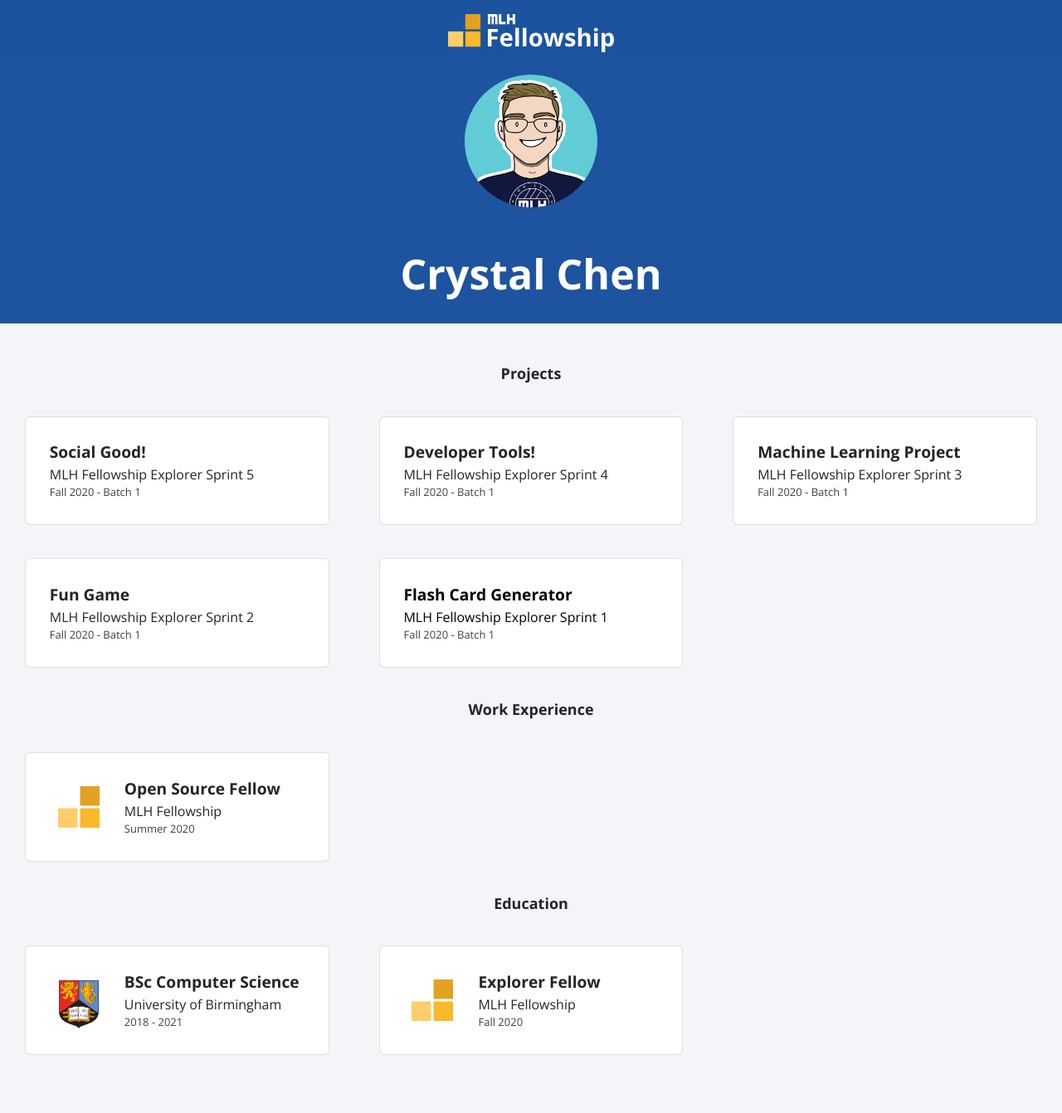
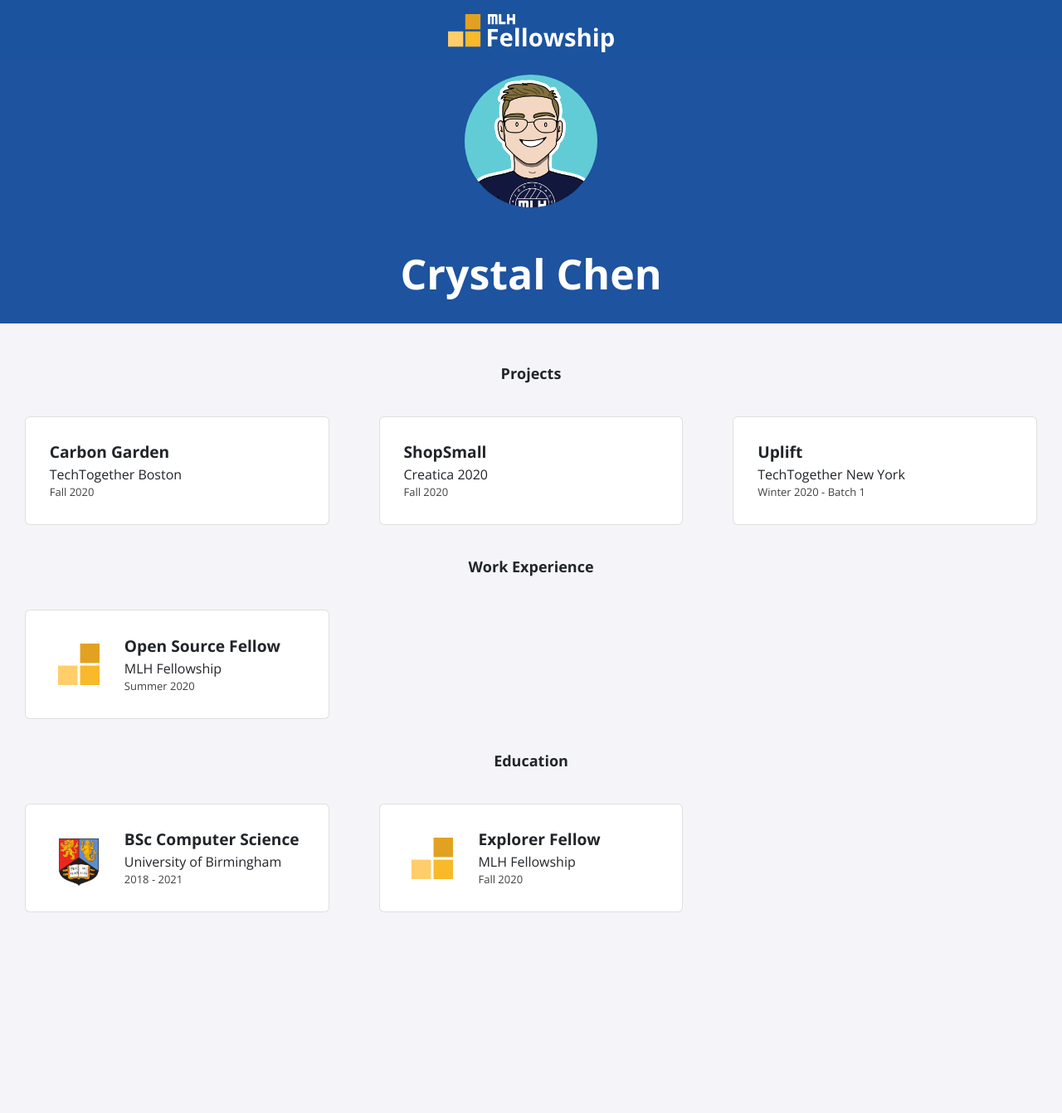
Before and after one commit to crystalrchen/crystalrchen.github.io, a Jekyll site: the page built from index.html, in a window 1280 px wide. Shown: the whole page at 83% size. Built offline with Jekyll 4.4.1, drawn with Linux system fonts in a browser that asks for light colours; nearby versions of some CDN libraries; after the commit the page ends 1170 px from its top, so only the background shows below that.

Commit message:
Update projects.yml

```diff
--- a/_data/projects.yml
+++ b/_data/projects.yml
@@ -1,20 +1,11 @@
-- title: Social Good!
-  event: MLH Fellowship Explorer Sprint 5
-  date: Fall 2020 - Batch 1
+- title: Carbon Garden
+  event: TechTogether Boston
+  date: Fall 2020
 
-- title: Developer Tools!
-  event: MLH Fellowship Explorer Sprint 4
-  date: Fall 2020 - Batch 1
+- title: ShopSmall
+  event: Creatica 2020
+  date: Fall 2020
 
-- title: Machine Learning Project
-  event: MLH Fellowship Explorer Sprint 3
-  date: Fall 2020 - Batch 1
-
-- title: Fun Game
-  event: MLH Fellowship Explorer Sprint 2
-  date: Fall 2020 - Batch 1
-
-- title: Flash Card Generator
-  event: MLH Fellowship Explorer Sprint 1
-  date: Fall 2020 - Batch 1
-  page-name: sprint1
+- title: Uplift
+  event: TechTogether New York
+  date: Winter 2020 - Batch 1
```
